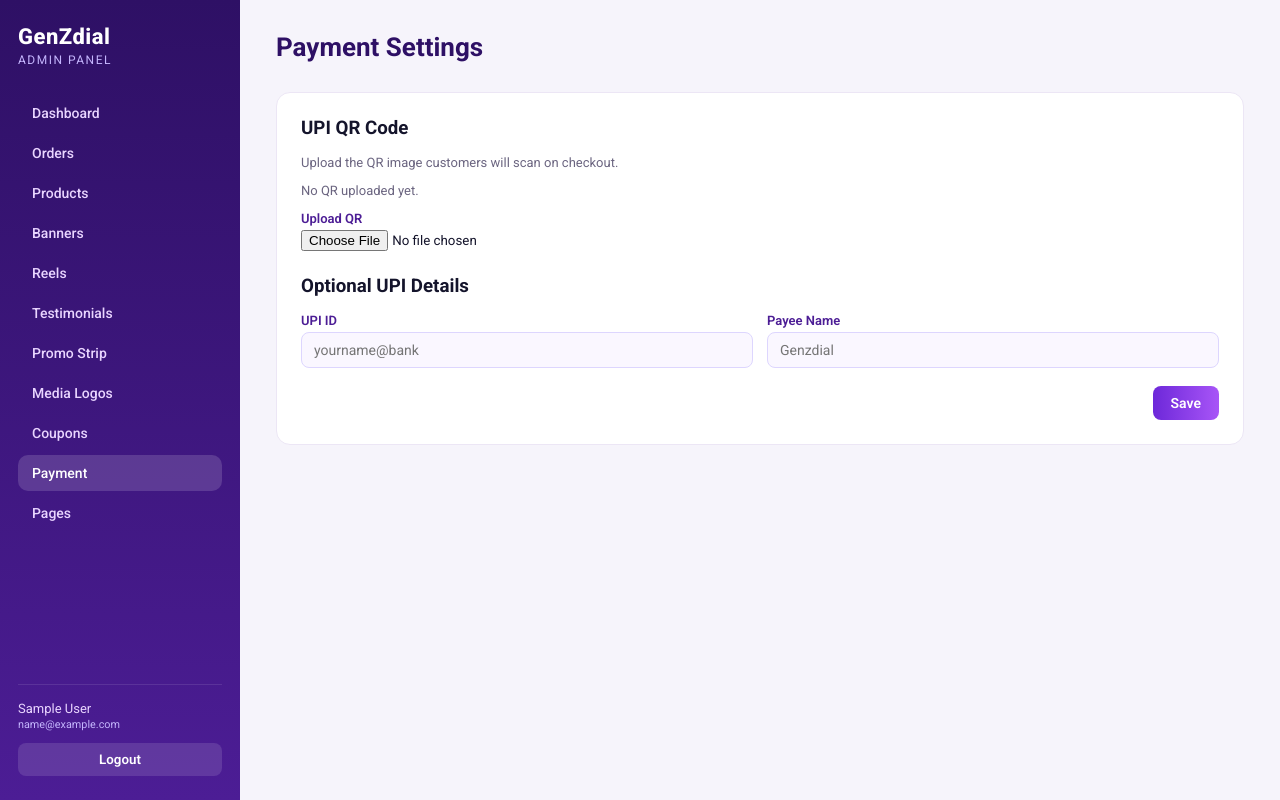
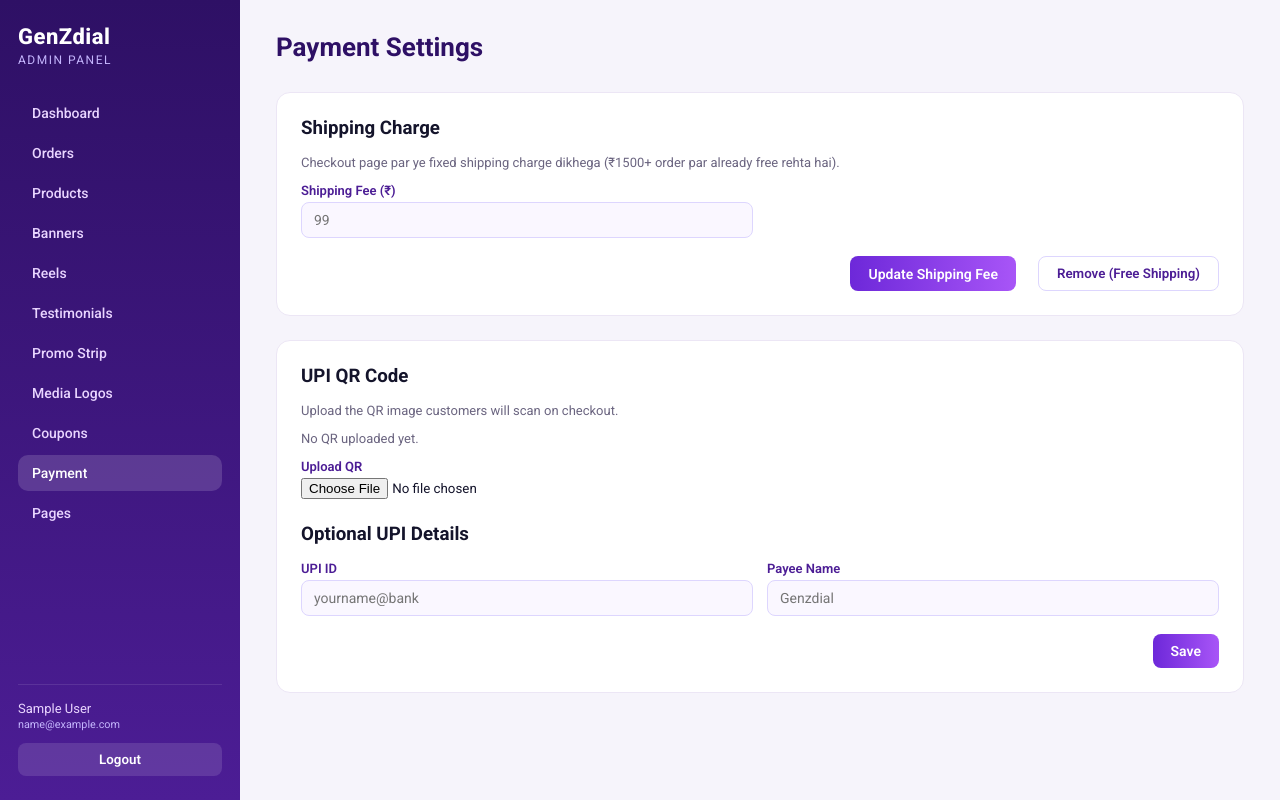
Before and after one commit to adobesoftwareseller-gif/genzdial, a React (Vite) app in the folder genzdialfrontend/: page /admin/settings in a window 1280 px wide. Built offline with nearby package versions, Linux system fonts and the light colour scheme; no server answers; sample sign-in values are in the browser's storage.

Commit message:
"Shipping Charge" section

```diff
--- a/genzdialfrontend/src/admin/AdminSettings.jsx
+++ b/genzdialfrontend/src/admin/AdminSettings.jsx
@@ -9,10 +9,20 @@
     const [uploading, setUploading] = useState(false);
     const [msg, setMsg] = useState('');
 
+    // NAYA: shipping fee state
+    const [shippingFee, setShippingFee] = useState('');
+    const [savingShipping, setSavingShipping] = useState(false);
+    const [shippingMsg, setShippingMsg] = useState('');
+
     useEffect(() => {
         api.get('/settings/payment')
             .then((r) => setData(r.data))
             .finally(() => setLoading(false));
+
+        // NAYA: current shipping fee load karo
+        api.get('/settings/shipping-fee')
+            .then((r) => setShippingFee(String(r.data.shippingFee)))
+            .catch(() => {});
     }, []);
 
     const onChange = (k, v) => setData((d) => ({ ...d, [k]: v }));
@@ -64,6 +74,42 @@
         }
     };
 
+    // NAYA: shipping fee update karo
+    const saveShipping = async (e) => {
+        e.preventDefault();
+        if (shippingFee === '' || Number(shippingFee) < 0) {
+            alert('Valid amount daalein');
+            return;
+        }
+        setSavingShipping(true);
+        setShippingMsg('');
+        try {
+            const res = await api.put('/settings/shipping-fee', { amount: Number(shippingFee) });
+            setShippingFee(String(res.data.shippingFee));
+            setShippingMsg('Saved');
+        } catch (err) {
+            alert(err.response?.data?.message || 'Save failed');
+        } finally {
+            setSavingShipping(false);
+        }
+    };
+
+    // NAYA: shipping fee hatao (free shipping / 0 kar do)
+    const removeShipping = async () => {
+        if (!confirm('Shipping charge hatana hai? (Free shipping ho jayegi)')) return;
+        setSavingShipping(true);
+        setShippingMsg('');
+        try {
+            const res = await api.delete('/settings/shipping-fee');
+            setShippingFee(String(res.data.shippingFee));
+            setShippingMsg('Removed — shipping ab free hai');
+        } catch (err) {
+            alert(err.response?.data?.message || 'Failed');
+        } finally {
+            setSavingShipping(false);
+        }
+    };
+
     if (loading) return <Loader label="Loading settings…" />;
 
     return (
@@ -71,6 +117,41 @@
             <div className="admin-page-head">
                 <h1 className="admin-title">Payment Settings</h1>
             </div>
+
+            {/* NAYA SECTION: Shipping Fee */}
+            <form className="admin-form" onSubmit={saveShipping} style={{ marginBottom: 24 }}>
+                <h3>Shipping Charge</h3>
+                <p className="muted" style={{ marginTop: 0, fontSize: 13 }}>
+                    Checkout page par ye fixed shipping charge dikhega (₹1500+ order par already free rehta hai).
+                </p>
+                <div className="grid-2">
+                    <div>
+                        <label>Shipping Fee (₹)</label>
+                        <input
+                            type="number"
+                            min="0"
+                            value={shippingFee}
+                            onChange={(e) => setShippingFee(e.target.value)}
+                            placeholder="99"
+                        />
+                    </div>
+                </div>
+                <div className="form-actions">
+                    <button className="btn-primary" disabled={savingShipping}>
+                        {savingShipping ? 'Saving…' : 'Update Shipping Fee'}
+                    </button>
+                    <button
+                        type="button"
+                        className="btn-danger"
+                        style={{ marginLeft: 12 }}
+                        onClick={removeShipping}
+                        disabled={savingShipping}
+                    >
+                        Remove (Free Shipping)
+                    </button>
+                    {shippingMsg && <span className="muted" style={{ marginLeft: 12, fontSize: 13 }}>{shippingMsg}</span>}
+                </div>
+            </form>
 
             <form className="admin-form" onSubmit={save}>
                 <h3>UPI QR Code</h3>
```
